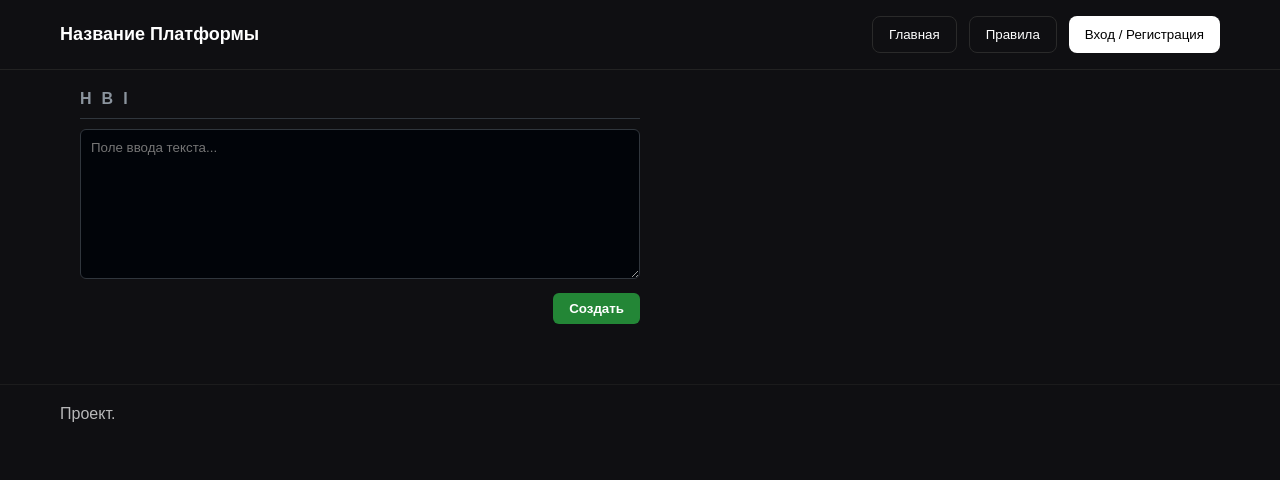
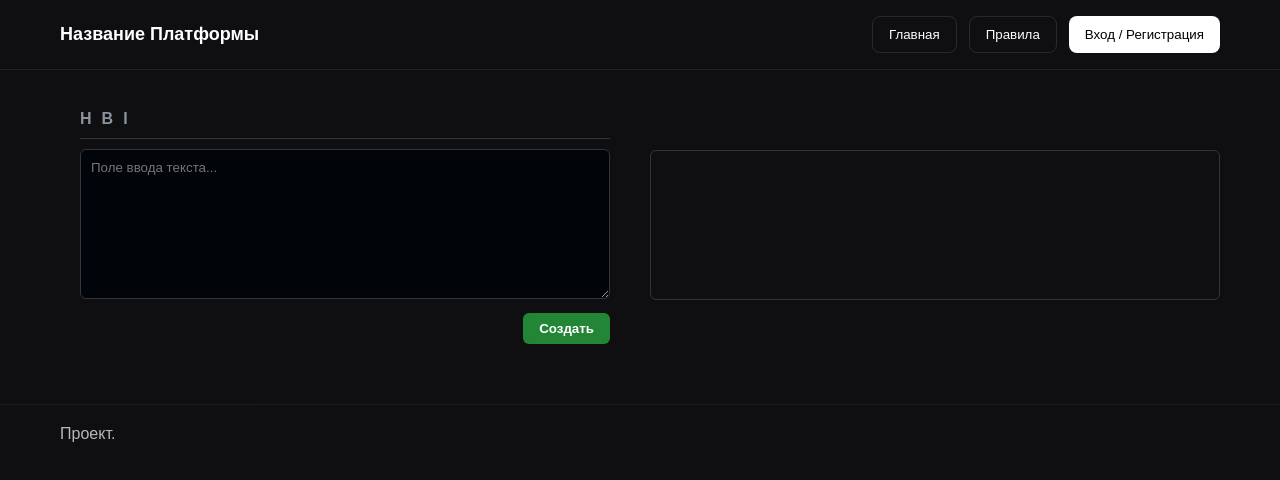
Before and after one commit to shlekht/edu-platform-frontend, a React (Vite) app: page /create-course in a window 1280 px wide. Shown: the top 480 px of the page. Built offline with nearby package versions, Linux system fonts and the light colour scheme.

Commit message:
Modified CreateCoursePage, modified styles

```diff
--- a/src/pages/CreateCoursePage/CreateCoursePage.jsx
+++ b/src/pages/CreateCoursePage/CreateCoursePage.jsx
@@ -1,15 +1,30 @@
+import { useState } from "react";
+
 import { Header } from "../../widgets/Header/Header";
 import { Footer } from "../../widgets/Footer/Footer";
 import { MarkdownEditor } from "../../widgets/MarkdownEditor/MarkdownEditor";
+import { MarkdownPreview } from "../../widgets/MarkdownPreview/MarkdownPreview";
 import { Container } from '../../shared/ui/Container/Container';
 
+import styles from "./CreateCoursePage.module.css";
+
 export const CreateCoursePage = () => {
+
+  const [text, setText] = useState("");
+
   return (
     <>
       <Header />
 
       <Container>
-        <MarkdownEditor />
+        <div className = {styles.editorLayout}>
+          <div className={styles.editor}>
+            <MarkdownEditor value={text} onChange={setText} />
+          </div>
+          <div className={styles.preview}>
+            <MarkdownPreview text={text} />
+          </div>
+        </div>
       </Container>
 
       <Footer />
--- a/src/pages/CreateCoursePage/CreateCoursePage.module.css
+++ b/src/pages/CreateCoursePage/CreateCoursePage.module.css
@@ -0,0 +1,17 @@
+.editorLayout {
+  display: flex;
+  gap: 20px;
+
+
+  padding-top: 20px;
+}
+.editor {
+  flex: 1;
+}
+
+.preview {
+  flex: 1;
+  padding-top: 60px;
+  min-width: 0;
+
+}
--- a/src/widgets/MarkdownEditor/MarkdownEditor.jsx
+++ b/src/widgets/MarkdownEditor/MarkdownEditor.jsx
@@ -1,8 +1,7 @@
-import React, { useState, useRef } from "react";
+import React, { useRef } from "react";
 import styles from "./MarkdownEditor.module.css";
 
-export const MarkdownEditor = () => {
-  const [text, setText] = useState("");
+export const MarkdownEditor = ({ value, onChange }) => {
   const textareaRef = useRef(null);
 
   const applyFormat = (prefix, suffix = "") => {
@@ -11,16 +10,17 @@ export const MarkdownEditor = () => {
 
     const start = textarea.selectionStart;
     const end = textarea.selectionEnd;
-    const selectedText = text.substring(start, end);
+
+    const selectedText = value.substring(start, end);
 
     const newText =
-      text.substring(0, start) +
+      value.substring(0, start) +
       prefix +
       selectedText +
       suffix +
-      text.substring(end);
+      value.substring(end);
 
-    setText(newText);
+    onChange(newText);
 
     setTimeout(() => {
       textarea.focus();
@@ -59,8 +59,8 @@ export const MarkdownEditor = () => {
       <textarea
         ref={textareaRef}
         className={styles.textarea}
-        value={text}
-        onChange={(e) => setText(e.target.value)}
+        value={value}
+        onChange={(e) => onChange(e.target.value)}
         placeholder="Поле ввода текста..."
       />
 
--- a/src/widgets/MarkdownPreview/MarkdownPreview.jsx
+++ b/src/widgets/MarkdownPreview/MarkdownPreview.jsx
@@ -2,12 +2,10 @@ import React from "react";
 import ReactMarkdown from "react-markdown";
 import styles from "./MarkdownPreview.module.css";
 
-const MarkdownPreview = ({ text }) => {
+export const MarkdownPreview = ({ text }) => {
   return (
     <div className={styles.container}>
       <ReactMarkdown>{text}</ReactMarkdown>
     </div>
   );
 };
-
-export default MarkdownPreview;
--- a/src/widgets/MarkdownPreview/MarkdownPreview.module.css
+++ b/src/widgets/MarkdownPreview/MarkdownPreview.module.css
@@ -5,6 +5,8 @@
   font-family: sans-serif;
   min-height: 150px;
   border: 1px solid #30363d;
+  overflow-x: auto;
+  max-width: 100%;
 }
 
 
```
